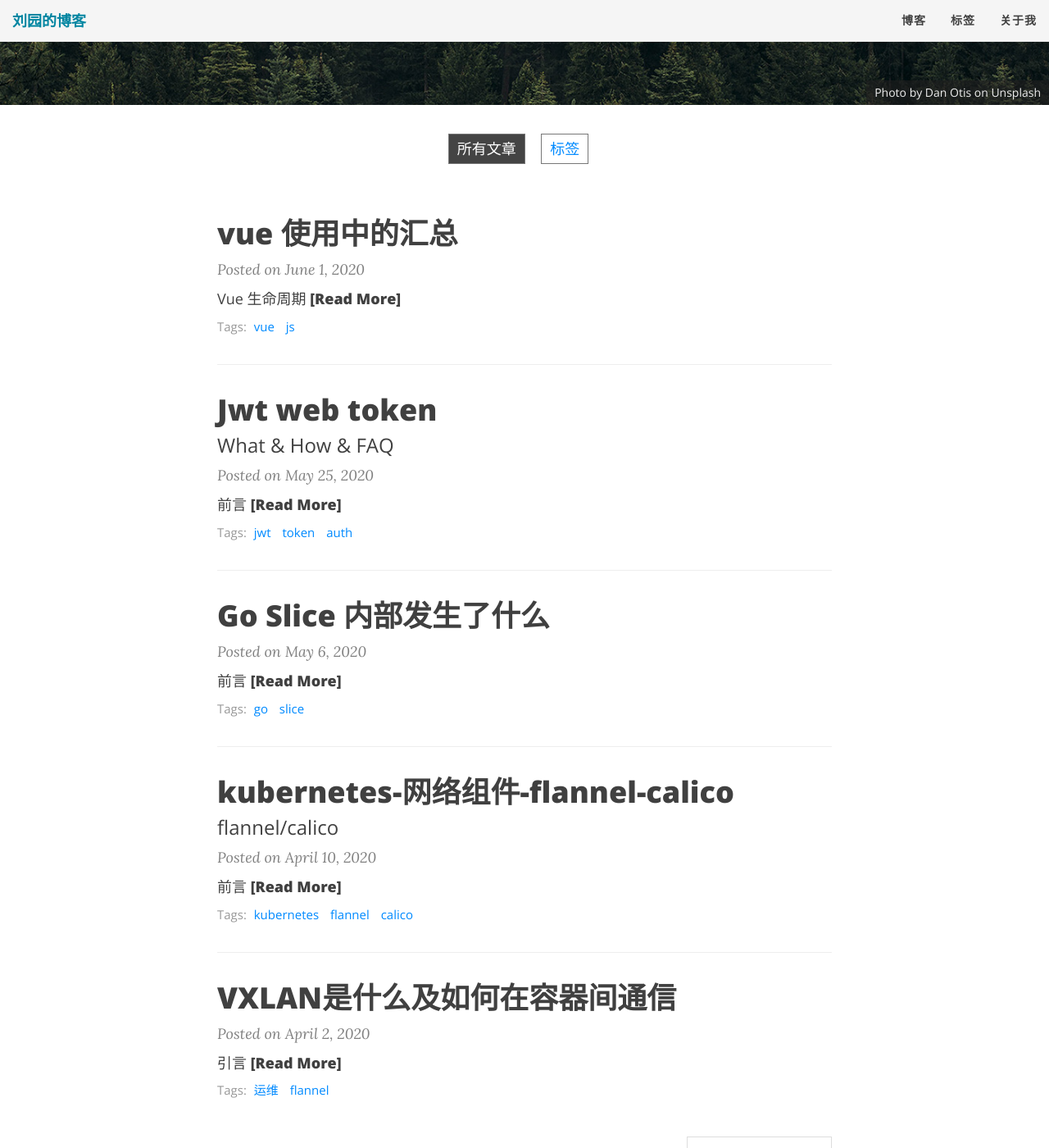
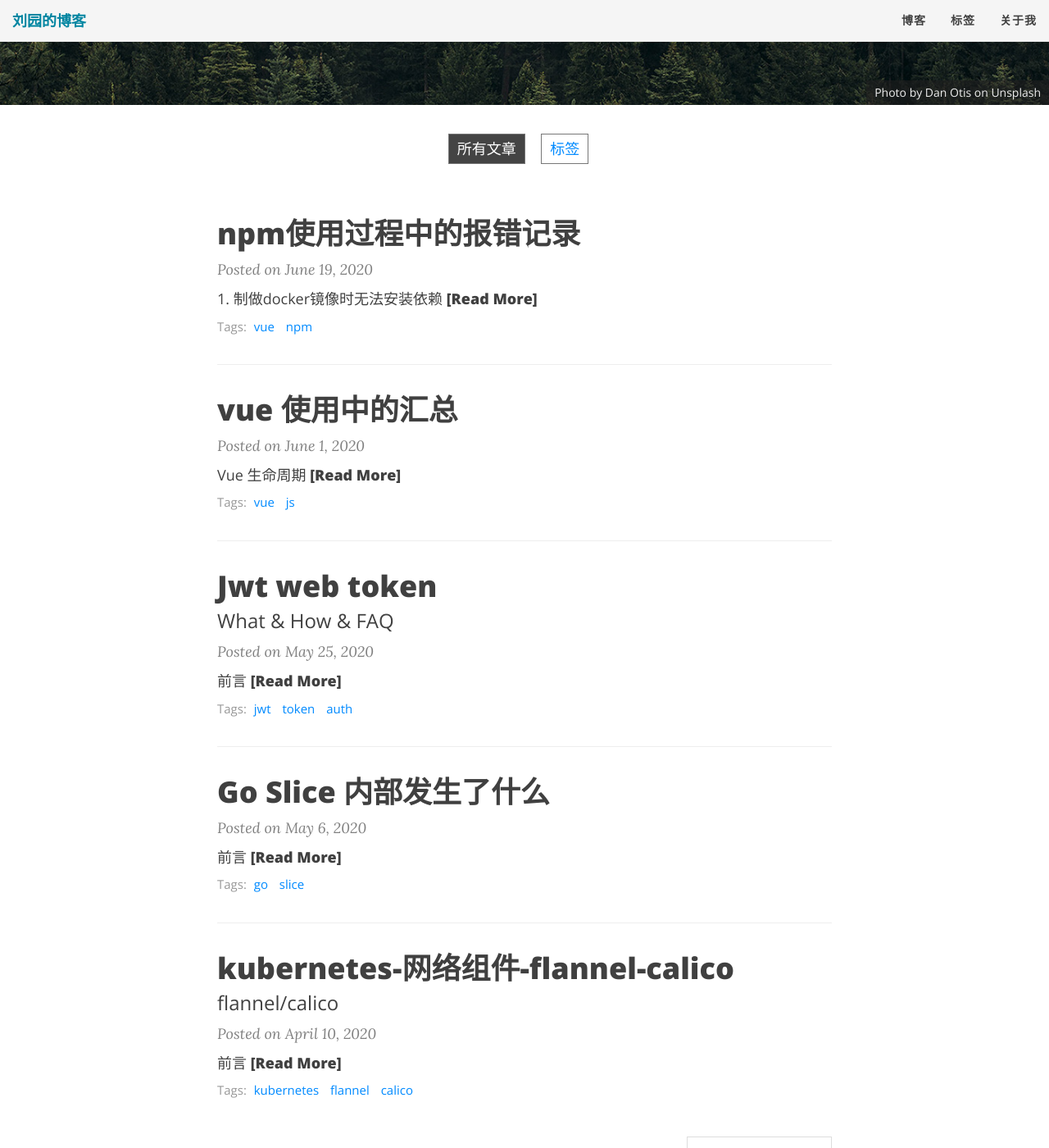
Before and after one commit to colynn/colynn.github.io, a Jekyll site: the page built from index.html, in a window 1280 px wide and 1400 px high, scrolled down 393 px. Shown: the whole window at 82% size. Built offline with Jekyll 4.4.1, drawn with Linux system fonts in a browser that asks for light colours; nearby versions of some CDN libraries; the list of posts is cut into pages by our own code; part of the change alters nothing that is shown.

Commit message:
add npm catch error

````diff
--- /dev/null
+++ b/_posts/2020-06-19-npm-catch-error.md
@@ -0,0 +1,66 @@
+---
+layout: post
+title: npm使用过程中的报错记录
+subtitle:
+tags: [vue, npm]
+comments: true
+---
+
+## 1. 制做docker镜像时无法安装依赖
+
+### 问题描述
+比如你在package.json里指定了 对于本地包或是 git 包的依赖，然后你在本地直接打包(`npm run build`)是没有问题的，但如果现在你想构建镜像，那么这么非常规的依赖可能会成为你的障碍。
+
+也许你会遇到类似如下的错误：
+
+```
+npm ERR! code ENOGIT
+npm ERR! No git binary found in $PATH
+npm ERR!
+npm ERR! Failed using git.
+npm ERR! Please check if you have git installed and in your PATH.
+```
+
+```
+npm err! cb() never called!
+```
+
+### 解决方案
+1. 如果是依赖本地包的问题，请将移动至docker可以识别的目录；
+2. 如果是缺少 git 命令， 请参照如下 `dockerfile` 为你的node镜像添加git 命令
+
+```
+## dockerfile
+FROM node:12.2.0-alpine
+
+# add git binary
+RUN apk update && apk upgrade && \
+    apk add --no-cache bash git openssh
+
+```
+
+## 附录
+1. nginx config
+
+```
+-s, --silent: --loglevel silent
+-q, --quiet: --loglevel warn
+-d: --loglevel info
+-dd, --verbose: --loglevel verbose
+-ddd: --loglevel silly
+```
+
+2. nginx install
+
+
+* The `--no-optional` argument will prevent optional dependencies from being installed.
+
+* The `--no-package-lock` argument will prevent npm from creating a package-lock.json file. When running with package-lock’s disabled npm will not automatically prune your node modules when installing.
+
+* The `--nodedir=/path/to/node/source` argument will allow npm to find the node source code so that npm can compile native modules.
+
+
+## 参考
+
+1. [npm config](https://docs.npmjs.com/misc/config#npmrc-files)
+2. [npm install](https://docs.npmjs.com/cli/install)
````
Also changed, not shown: _posts/2020-06-01-vue-in-using-summaring.md (+0 -1 lines).
